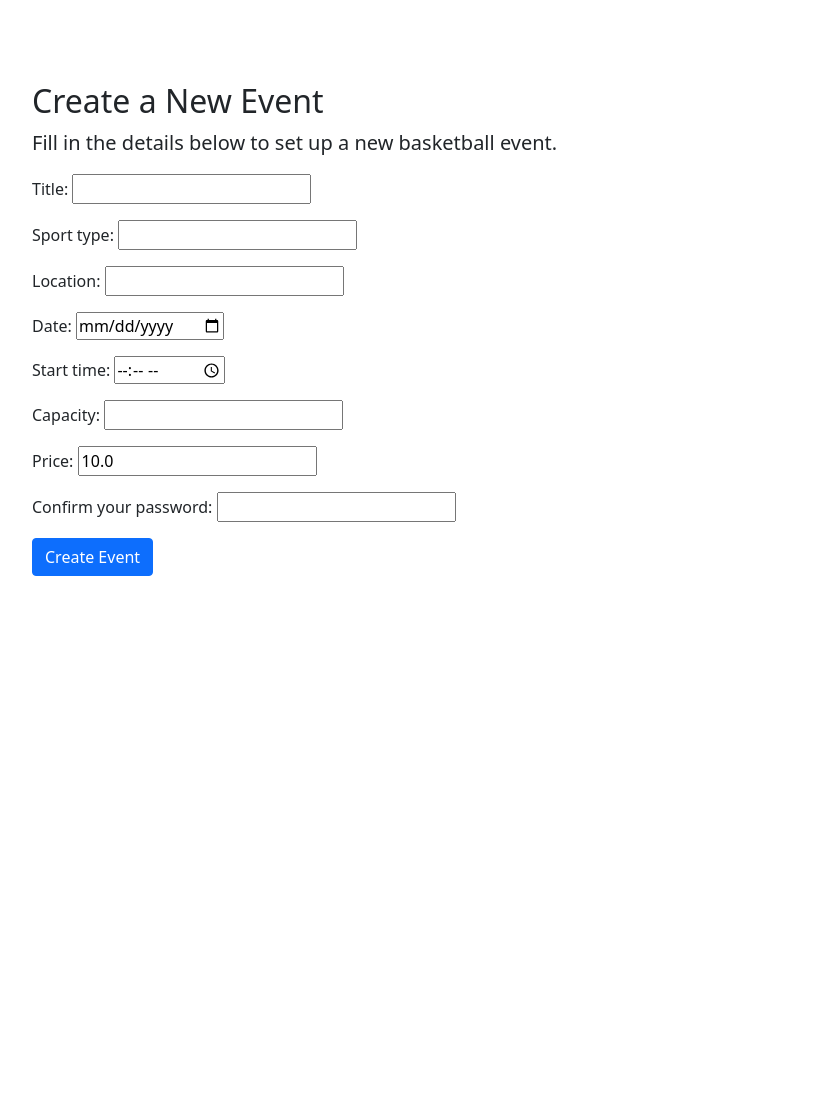
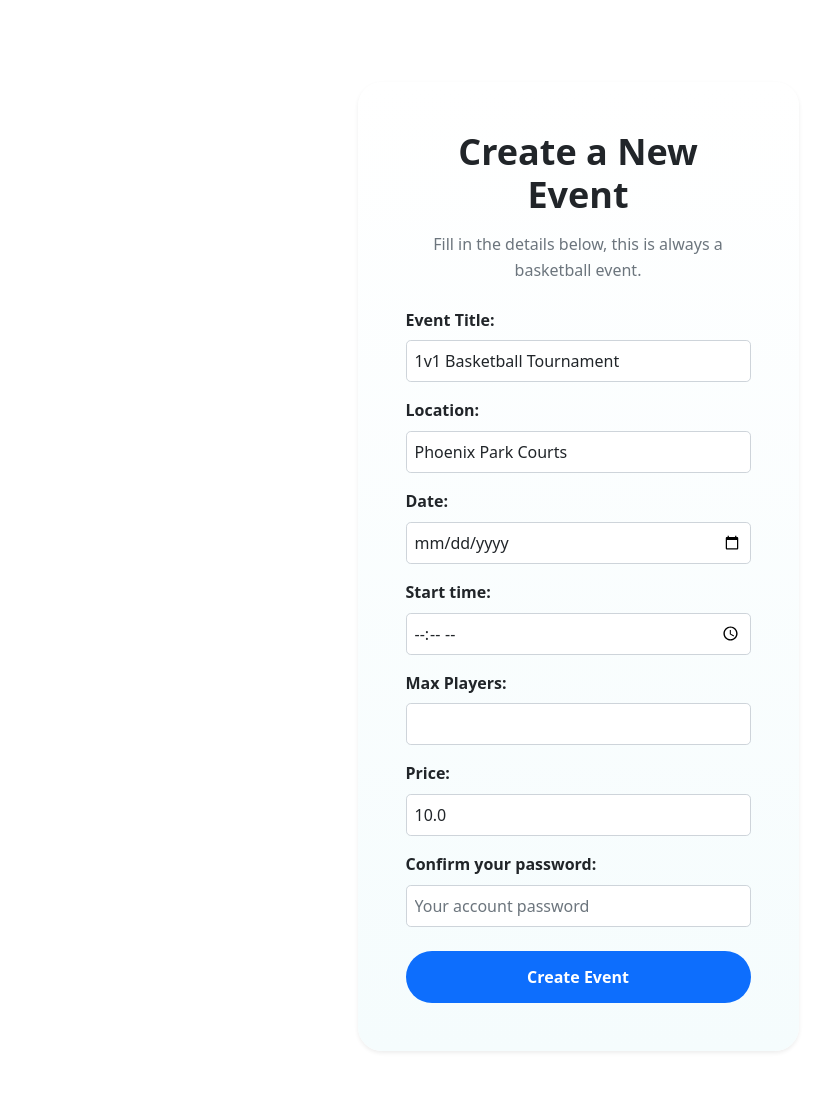
Before and after one commit to Aidas04/NCI-Team-Project-2026, a Django app: page /manage_events/create/ in a window 1280 px wide. Shown: the part 62-1161 px from the top of the page, without its empty margins (62-876 px from the left). Before the commit the page ends 638 px from the top, so only its background shows below. Run offline with Django 5.2, Linux system fonts and the light colour scheme; a user stored in the database is signed in; parts of the project's set-up code (start-up, migrations or seed data) failed here and were passed over.

Commit message:
- update default sport type to basketball and cap event capacity at 12 - restrict event title and location to dropdowns, cap capacity, block past dates - auto-set sport type to basketball when creating an event - prevent date picker from showing past dates on create event page -add create event to account dropdown matching existing menu style

```diff
--- a/home/models.py
+++ b/home/models.py
@@ -1,14 +1,17 @@
 from django.db import models
 from django.contrib.auth.models import User
+from django.core.validators import MaxValueValidator, MinValueValidator
 
 class Event(models.Model):
     organiser = models.ForeignKey(User, on_delete=models.CASCADE, related_name='events')
     title = models.CharField(max_length=150)
-    sport_type = models.CharField(max_length=50)
+    # sport type always basketball for now, keeping field just in case we add other sports later
+    sport_type = models.CharField(max_length=50, default="Basketball")
     location = models.CharField(max_length=200)
     date = models.DateField()
     start_time = models.TimeField()
-    capacity = models.PositiveIntegerField()
+    # capping capacity so nobody can put in something crazy like 5000 players lol
+    capacity = models.PositiveIntegerField(validators=[MinValueValidator(2), MaxValueValidator(12)])
     # MP adding price of the event, organiser sets this when creating event
     price = models.DecimalField(max_digits=6, decimal_places=2, default=10.00)
     created_at = models.DateTimeField(auto_now_add=True)
--- a/home/templates/home/events.html
+++ b/home/templates/home/events.html
@@ -29,7 +29,7 @@
       <button class="btn btn-primary" type="submit">
         Select Event</button>
         {% if request.user == event.organiser %}
-        <a href="{% url 'delete_event' event.id %}" class="btn btn-outline-danger mt-2">Delete Event</a>
+        <a href="{% url 'delete_event' event.id %}" class="cancel-btn mt-2 d-inline-block text-decoration-none">Delete Event</a>
         {% endif %}
       </form>
     </div>
--- a/manage_events/forms.py
+++ b/manage_events/forms.py
@@ -1,16 +1,73 @@
+from datetime import date
 from django import forms
 from home.models import Event
+from forms import _style_auth_field  # reusing the same helper the login/signup forms use
 
 
+# these are the only game formats we allow people to pick from
+GAME_FORMAT_CHOICES = [
+    ("1v1 Basketball Tournament", "1v1 Basketball Tournament"),
+    ("2v2 Basketball Tournament", "2v2 Basketball Tournament"),
+    ("3v3 Basketball Tournament", "3v3 Basketball Tournament"),
+    ("4v4 Basketball Tournament", "4v4 Basketball Tournament"),
+    ("5v5 Basketball Tournament", "5v5 Basketball Tournament"),
+    ("6v6 Basketball Tournament", "6v6 Basketball Tournament"),
+]
+
+# 15 locations around dublin, just picked well known areas/courts
+DUBLIN_LOCATION_CHOICES = [
+    ("Phoenix Park Courts", "Phoenix Park Courts"),
+    ("Fairview Park", "Fairview Park"),
+    ("Herbert Park", "Herbert Park"),
+    ("St Anne's Park, Raheny", "St Anne's Park, Raheny"),
+    ("Bushy Park, Terenure", "Bushy Park, Terenure"),
+    ("Sean Moore Park, Ringsend", "Sean Moore Park, Ringsend"),
+    ("Poppintree Park, Ballymun", "Poppintree Park, Ballymun"),
+    ("Tymon Park, Tallaght", "Tymon Park, Tallaght"),
+    ("Marlay Park, Rathfarnham", "Marlay Park, Rathfarnham"),
+    ("Griffith Park, Drumcondra", "Griffith Park, Drumcondra"),
+    ("Clontarf Sports and Leisure Centre", "Clontarf Sports and Leisure Centre"),
+    ("UCD Sports Centre, Belfield", "UCD Sports Centre, Belfield"),
+    ("DCU Sports Complex, Glasnevin", "DCU Sports Complex, Glasnevin"),
+    ("National Basketball Arena, Tallaght", "National Basketball Arena, Tallaght"),
+    ("Irishtown Stadium, Ringsend", "Irishtown Stadium, Ringsend"),
+]
+
 # form for organisers to create new events
-# we also ask for password here so we can check its really them
 class CreateEventForm(forms.ModelForm):
+    # dropdown instead of free text, so title is always one of our approved formats
+    title = forms.ChoiceField(choices=GAME_FORMAT_CHOICES, label="Event Title")
+    # dropdown instead of free text, so location is always one of our approved spots
+    location = forms.ChoiceField(choices=DUBLIN_LOCATION_CHOICES, label="Location")
+    # capacity capped between 2 and 12 players, so it matches the model validators
+    capacity = forms.IntegerField(min_value=2, max_value=12, label="Max Players")
     password = forms.CharField(widget=forms.PasswordInput, label="Confirm your password")
 
     class Meta:
         model = Event
-        fields = ['title', 'sport_type', 'location', 'date', 'start_time', 'capacity', 'price']
+        # sport_type left out on purpose, its always basketball so no need to ask
+        fields = ['title', 'location', 'date', 'start_time', 'capacity', 'price']
         widgets = {
             'date': forms.DateInput(attrs={'type': 'date'}),
             'start_time': forms.TimeInput(attrs={'type': 'time'}),
         }
+
+    def __init__(self, *args, **kwargs):
+        super().__init__(*args, **kwargs)
+        placeholders = {
+            'price': 'Price (EUR)',
+            'password': 'Your account password',
+        }
+        for field_name, placeholder in placeholders.items():
+            if field_name in self.fields:
+                _style_auth_field(self.fields[field_name], placeholder)
+        # dropdowns and date/time inputs also get the same rounded bootstrap look
+        for field_name in ['title', 'location', 'date', 'start_time', 'capacity']:
+            self.fields[field_name].widget.attrs.update({"class": "form-control rounded-3 p-2"})
+
+    def clean_date(self):
+        # stops anyone creating an event that already happened in the past
+        chosen_date = self.cleaned_data.get("date")
+        if chosen_date and chosen_date < date.today():
+            raise forms.ValidationError("Event date must be in the future, you cant book the past!")
+        return chosen_date
--- a/manage_events/templates/manage_events/create_event.html
+++ b/manage_events/templates/manage_events/create_event.html
@@ -1,14 +1,35 @@
 <!-- Create Event page, only for organisers -->
 {% extends "base.html" %}
 {% block content %}
-<div class="container mt-5">
-    <h2>Create a New Event</h2>
-    <p class="lead">Fill in the details below to set up a new basketball event.</p>
+<!-- reusing same styling as login/signup   -->
+<section class="auth-page py-4 py-md-5">
+    <div class="row justify-content-center mx-0">
+        <div class="col-10 col-sm-10 col-md-9 col-lg-6 col-xl-5">
+            <div class="card shadow-sm border-0 auth-panel">
+                <div class="card-body p-4 p-md-5">
+                    <h1 id="c_head" class="auth-title text-center mb-3">Create a New Event</h1>
+                    <p class="text-muted text-center mb-4">Fill in the details below, this is always a basketball event.</p>
 
-    <form method="POST">
-        {% csrf_token %}
-        {{ form.as_p }}
-        <button type="submit" class="btn btn-primary">Create Event</button>
-    </form>
-</div>
+                    <form method="POST" id="create-event-form">
+                        {% csrf_token %}
+                        {{ form.as_p }}
+                        <button type="submit" class="h_btn w-100 mt-2">Create Event</button>
+                    </form>
+                </div>
+            </div>
+        </div>
+    </div>
+</section>
+
+<script>
+    // stops the date picker itself from showing past dates
+    // backend still checks this too in clean_date, this is just for nicer UX
+    document.addEventListener("DOMContentLoaded", function () {
+        var dateInput = document.querySelector("#create-event-form input[type='date']");
+        if (dateInput) {
+            var today = new Date().toISOString().split("T")[0];
+            dateInput.setAttribute("min", today);
+        }
+    });
+</script>
 {% endblock %}
--- a/manage_events/views.py
+++ b/manage_events/views.py
@@ -28,6 +28,8 @@
 
             event = form.save(commit=False)
             event.organiser = request.user
+            # always basketball for now, user never picks this
+            event.sport_type = "Basketball"
             event.save()
             messages.success(request, f"Event '{event.title}' created!")
             return redirect("events")
--- a/templates/includes/main-nav.html
+++ b/templates/includes/main-nav.html
@@ -10,7 +10,6 @@
         <li class="nav-item"><a class="nav-link" href="{% url 'home' %}" id="home-link">Home</a></li>
         <li class="nav-item"><a class="nav-link" href="{% url 'events' %}" id="home-link">Browse Events</a></li>
         <li class="nav-item"><a class="nav-link" href="{% url 'manage_events' %}" id="home-link">Manage My Events </a></li>
-
         <li class="nav-item dropdown">
             <a class="nav-link text-black dropdown-toggle" id="user-options" role="button" data-bs-toggle="dropdown" aria-expanded="false"
                 href="#">
@@ -26,6 +25,8 @@
                     {% if request.user.is_superuser %}
                         <li><a href="{% url 'admin:index' %}" class="dropdown-item">Admin</a></li>
                     {% endif %}
+                    <!-- adding create event here, same dropdown-item style as the other account links -->
+                    <li><a href="{% url 'create_event' %}" class="dropdown-item">Create Event</a></li>
                     <li><a href="{% url 'account_email' %}" class="dropdown-item">Email</a></li>
                     <li><a href="{% url 'account_change_password' %}" class="dropdown-item">Change Password</a></li>
                     <li><a href="{% url 'account_logout' %}" class="dropdown-item">Logout</a></li>
```
Also changed, not shown: home/migrations/0006_alter_event_capacity_alter_event_sport_type.py (added).
